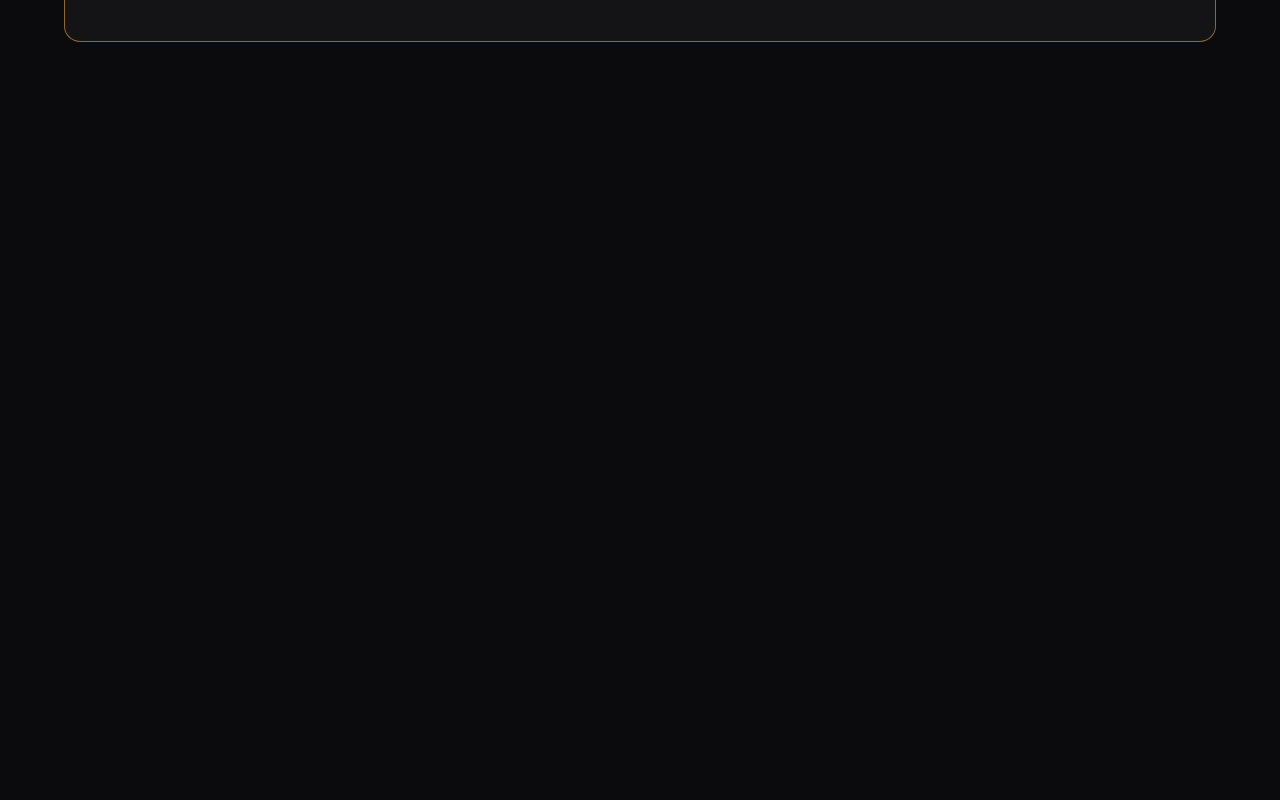
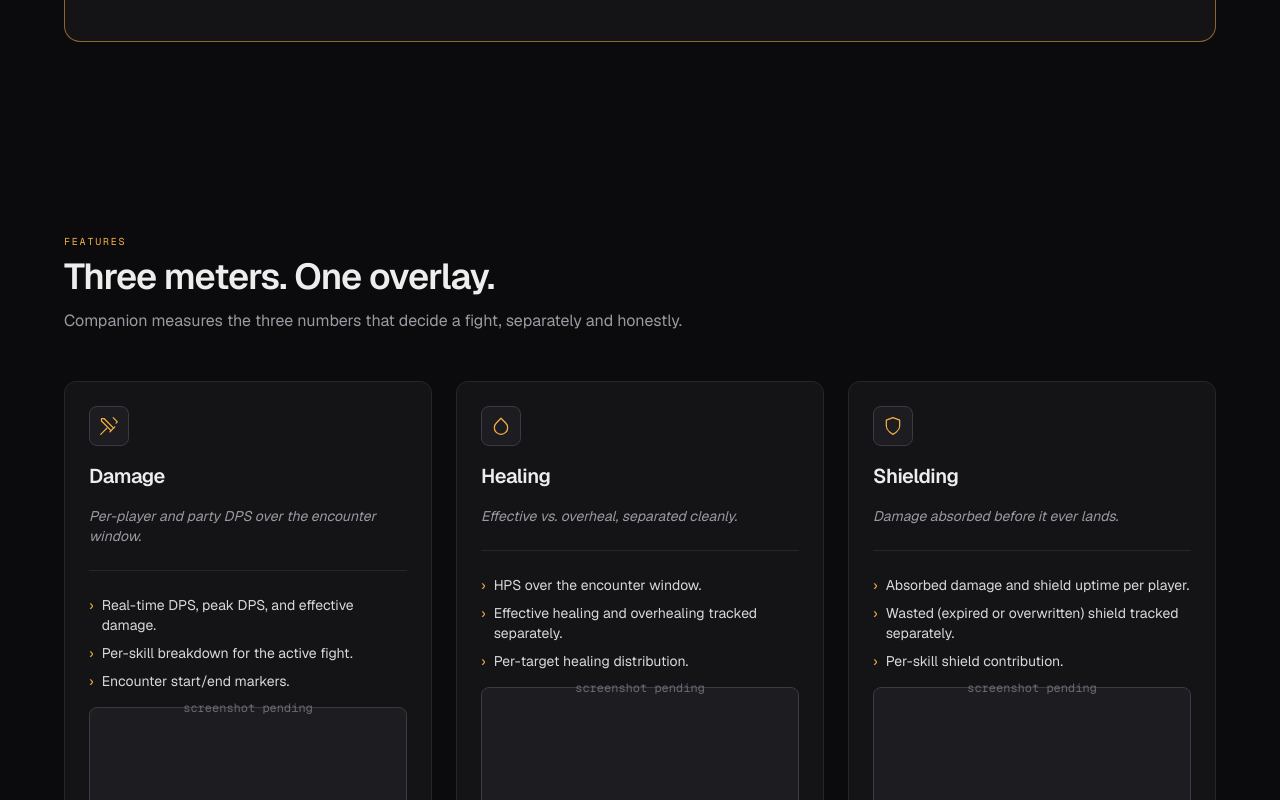
Before and after one commit to Palid/farever-companion, a Next.js app: page / in a window 1280 px wide. Shown: the part 1540-2340 px from the top of the page. Before the commit the page ends 1678 px from the top, so only its background shows below. Built offline with nearby package versions, Linux system fonts and the light colour scheme.

Commit message:
feat(features): three-card features grid (damage/healing/shielding)

```diff
--- /dev/null
+++ b/app/_components/FeatureCard.tsx
@@ -0,0 +1,39 @@
+import { Icon, IconName } from "@/app/_components/Icon";
+import { Screenshot } from "@/app/_components/Screenshot";
+
+interface FeatureCardProps {
+  icon: IconName;
+  title: string;
+  tagline: string;
+  bullets: string[];
+  screenshotSrc?: string;
+  screenshotAlt: string;
+}
+
+export function FeatureCard({ icon, title, tagline, bullets, screenshotSrc, screenshotAlt }: FeatureCardProps) {
+  return (
+    <article className="rounded-xl border border-border bg-surface p-6 flex flex-col gap-4 h-full">
+      <div className="w-10 h-10 rounded-lg bg-surface-elevated border border-border-strong flex items-center justify-center">
+        <Icon name={icon} className="w-5 h-5 text-accent" />
+      </div>
+      <h3 className="text-xl font-semibold tracking-tight">{title}</h3>
+      <p className="text-sm text-muted italic">{tagline}</p>
+      <div className="border-t border-border my-2" />
+      <ul className="space-y-2 text-sm text-foreground/90">
+        {bullets.map((bullet) => (
+          <li key={bullet} className="flex items-start gap-2">
+            <span className="text-accent select-none" aria-hidden>›</span>
+            {bullet}
+          </li>
+        ))}
+      </ul>
+      <Screenshot
+        src={screenshotSrc}
+        alt={screenshotAlt}
+        width={600}
+        height={600}
+        className="rounded-md mt-auto"
+      />
+    </article>
+  );
+}
--- /dev/null
+++ b/app/_components/FeatureGrid.tsx
@@ -0,0 +1,52 @@
+import { FeatureCard } from "@/app/_components/FeatureCard";
+
+export function FeatureGrid() {
+  return (
+    <section id="features" className="px-4 py-16 md:py-24 bg-background">
+      <div className="max-w-6xl mx-auto">
+        <p className="font-mono text-[10px] uppercase tracking-[0.18em] text-accent">Features</p>
+        <h2 className="mt-2 text-3xl md:text-4xl font-semibold tracking-tight">Three meters. One overlay.</h2>
+        <p className="mt-3 max-w-2xl text-muted">
+          Companion measures the three numbers that decide a fight, separately and honestly.
+        </p>
+
+        <div className="mt-12 grid grid-cols-1 md:grid-cols-3 gap-6">
+          <FeatureCard
+            icon="sword"
+            title="Damage"
+            tagline="Per-player and party DPS over the encounter window."
+            bullets={[
+              "Real-time DPS, peak DPS, and effective damage.",
+              "Per-skill breakdown for the active fight.",
+              "Encounter start/end markers.",
+            ]}
+            screenshotSrc={undefined}
+            screenshotAlt="Damage meter close-up"
+          />
+          <FeatureCard
+            icon="drop"
+            title="Healing"
+            tagline="Effective vs. overheal, separated cleanly."
+            bullets={[
+              "HPS over the encounter window.",
+              "Effective healing and overhealing tracked separately.",
+              "Per-target healing distribution.",
+            ]}
+            screenshotAlt="Healing meter close-up"
+          />
+          <FeatureCard
+            icon="shield"
+            title="Shielding"
+            tagline="Damage absorbed before it ever lands."
+            bullets={[
+              "Absorbed damage and shield uptime per player.",
+              "Wasted (expired or overwritten) shield tracked separately.",
+              "Per-skill shield contribution.",
+            ]}
+            screenshotAlt="Shielding meter close-up"
+          />
+        </div>
+      </div>
+    </section>
+  );
+}
--- a/app/page.tsx
+++ b/app/page.tsx
@@ -1,11 +1,13 @@
 import { Hero } from "@/app/_components/Hero";
 import { DisclaimerCard } from "@/app/_components/DisclaimerCard";
+import { FeatureGrid } from "@/app/_components/FeatureGrid";
 
 export default function Page() {
   return (
     <>
       <Hero />
       <DisclaimerCard />
+      <FeatureGrid />
     </>
   );
 }
```
